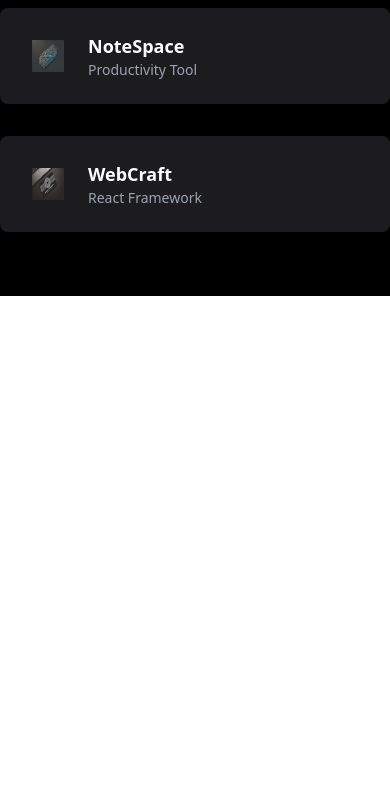
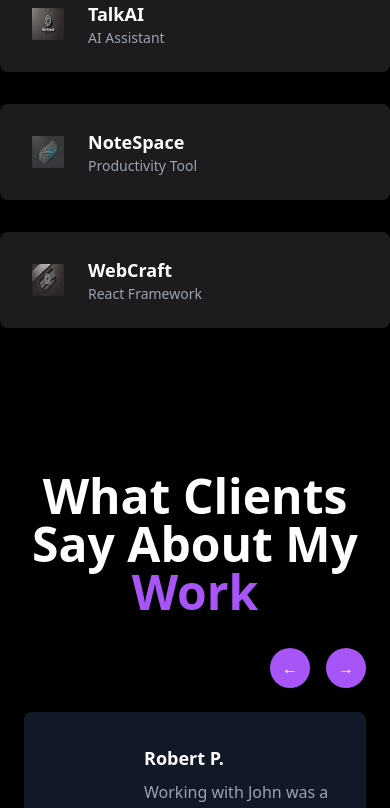
Before and after one commit to abeenkhanal/Abin-Khanal, a Next.js app: page / in a window 390 px wide. Shown: the part 6980-7788 px from the top of the page. Before the commit the page ends 7276 px from the top, so only its background shows below. Built offline with nearby package versions, Linux system fonts and the light colour scheme.

Commit message:
testominal

```diff
--- a/src/Component/About/AboutPage.jsx
+++ b/src/Component/About/AboutPage.jsx
@@ -3,7 +3,7 @@ import React from "react";
 
 const AboutPage = () => {
   return (
-    <div className="bg-black text-white py-20 sm:py-8">
+    <div className="bg-black text-white py-20 ">
       {/* Centered Container */}
       <div className="max-w-5xl  ">
         {/* About Me Section */}
--- a/src/Component/Navbar/Navbar.jsx
+++ b/src/Component/Navbar/Navbar.jsx
@@ -8,7 +8,7 @@ const Navbar = () => {
         { icon: FaHome, label: 'Home', href: '/' },
         { icon: BsFillPersonVcardFill, label: 'About', href: '/AboutPage' },
         { icon: FaFolder, label: 'Projects', href: '/ProjectPage' },
-        { icon: FaTools, label: 'Tools', href: '/tools' },
+        { icon: FaTools, label: 'Tools', href: '/ToolsPage' },
         { icon: FaSuitcase, label: 'Experience', href: '/experience' },
         { icon: FaPen, label: 'Blog', href: '/blog' },
         { icon: FaEnvelope, label: 'Contact', href: '/contact' },
--- a/src/Component/Project/ProjectPage.jsx
+++ b/src/Component/Project/ProjectPage.jsx
@@ -26,7 +26,7 @@ const ProjectPage = () => {
   ];
 
   return (
-    <div className="bg-black text-white min-h-screen py-10">
+    <div className="bg-black text-white py-20">
       <div className="max-w-3xl mx-auto ">
         <h1 className="text-6xl font-semibold leading-tight w-4/6 md:w-5/6">
           Recent Projects and <span className="text-purple-500 ">Achievements</span>
--- /dev/null
+++ b/src/Component/Testimonial/TestimonialPage.jsx
@@ -0,0 +1,93 @@
+"use client";
+import React, { useState } from "react";
+
+
+const testimonials = [
+  {
+    id: 1,
+    name: "Robert P.",
+    image: "/logo1.png",
+    feedback:
+      "Working with John was a pleasure. He transformed our ideas into a polished product with impressive attention to detail in both design and development.",
+  },
+  {
+    id: 2,
+    name: "Emma W.",
+    image: "/logo1.png",
+    feedback:
+      "Emma helped us create a stunning website that exceeded our expectations. She was professional and her design skills are unmatched.",
+  },
+  {
+    id: 3,
+    name: "John D.",
+    image: "/logo1.png",
+    feedback:
+      "John's work ethic and creativity blew us away. He truly cares about delivering the best for his clients, and it shows in his work.",
+  },
+];
+
+const TestimonialPage = () => {
+
+        const [current, setCurrent] = useState(0);
+
+        const handleNext = () => {
+          setCurrent((prev) => (prev + 1) % testimonials.length);
+        };
+
+        const handlePrev = () => {
+          setCurrent((prev) => (prev === 0 ? testimonials.length - 1 : prev - 1));
+        };
+
+
+  return (
+    <div className="bg-black text-white py-16 px-6">
+    <div className="max-w-4xl mx-auto">
+      {/* Title */}
+      <div className="text-center mb-8">
+        <h2 className="text-5xl font-bold">
+          What Clients Say About My <span className="text-purple-500">Work</span>
+        </h2>
+      </div>
+
+      {/* Arrows */}
+      <div className="flex justify-end items-right space-x-4 mb-6">
+        <button
+          onClick={handlePrev}
+          className="w-10 h-10 bg-purple-500 rounded-full flex items-center justify-center text-white hover:bg-purple-700 transition-colors duration-300"
+        >
+          ←
+        </button>
+        <button
+          onClick={handleNext}
+          className="w-10 h-10 bg-purple-500 rounded-full flex items-center justify-center text-white hover:bg-purple-700 transition-colors duration-300"
+        >
+          →
+        </button>
+      </div>
+
+      {/* Testimonial Content */}
+      <div
+        className="flex items-center space-x-6 p-8 bg-gray-900 rounded-lg shadow-lg transition-all duration-500 ease-in-out"
+        key={testimonials[current].id}
+      >
+        {/* Profile Image */}
+        <div className="w-16 h-16 flex-shrink-0">
+          <img
+            src={testimonials[current].image}
+            alt={testimonials[current].name}
+            className="w-full h-full object-cover rounded-full"
+          />
+        </div>
+
+        {/* Testimonial Details */}
+        <div>
+          <h3 className="text-lg font-bold">{testimonials[current].name}</h3>
+          <p className="text-gray-400 mt-2">{testimonials[current].feedback}</p>
+        </div>
+      </div>
+    </div>
+  </div>
+  );
+};
+
+export default TestimonialPage;
--- a/src/Component/Tools/tools.jsx
+++ b/src/Component/Tools/ToolsPage.jsx
@@ -41,7 +41,7 @@ const tools = [
 
 const Tools = () => {
     return (
-        <div className="bg-black min-h-screen py-16  text-white">
+        <div className="bg-black text-white py-20">
             {/* Title */}
             <div className="mb-12">
                 <h2 className="text-6xl font-bold">
--- /dev/null
+++ b/src/app/ToolsPage/page.jsx
@@ -0,0 +1,12 @@
+import Tools from '@/Component/Tools/ToolsPage'
+import React from 'react'
+
+const page = () => {
+  return (
+    <div>
+      <Tools/>
+    </div>
+  )
+}
+
+export default page
--- a/src/app/page.js
+++ b/src/app/page.js
@@ -3,7 +3,8 @@ import ProjectPage from "@/Component/Project/ProjectPage";
 import Homepage from "../Component/Home/Homepage";
 import AboutPage from "@/Component/About/AboutPage";
 import Frequentlyaskquestions from "@/Component/Frequentlyaskquestions/Frequentlyaskquestions";
-import Tools from "@/Component/Tools/tools";
+import Tools from "@/Component/Tools/ToolsPage";
+import TestimonialPage from "@/Component/Testimonial/TestimonialPage";
 
 
 export default function Home() {
@@ -16,6 +17,7 @@ export default function Home() {
         <ProjectPage/>
         <Frequentlyaskquestions/>
         <Tools/>
+        <TestimonialPage/>
       </div>
 
   );
```
